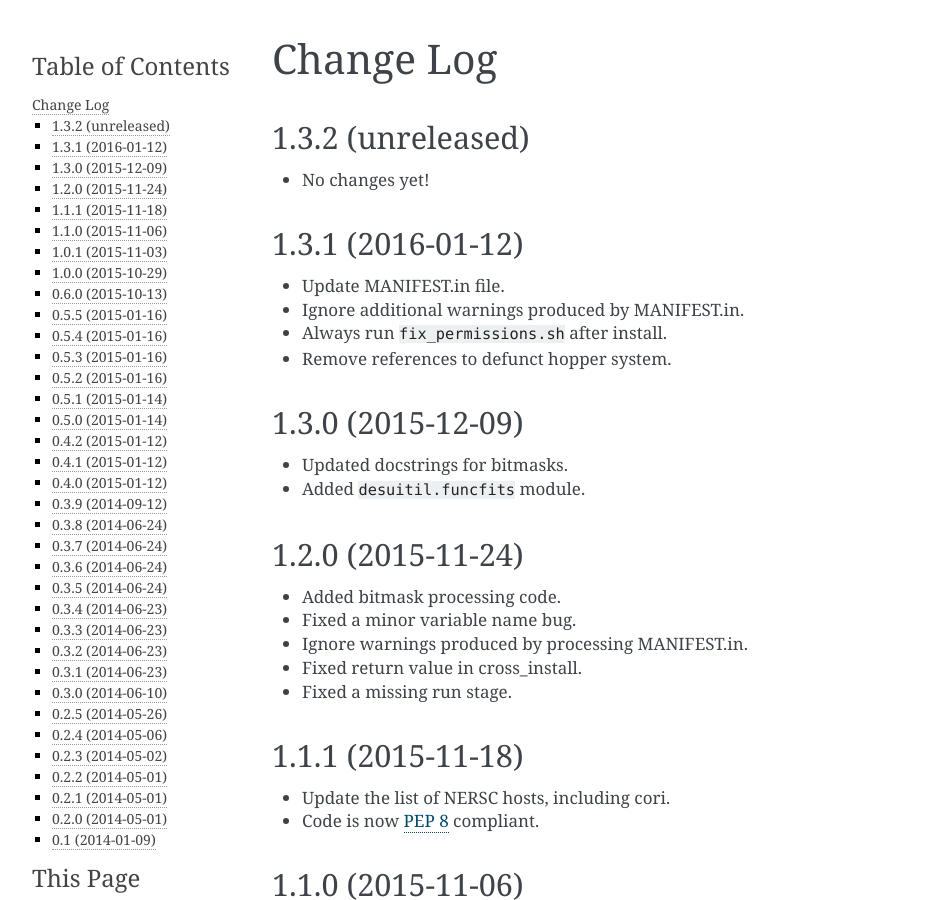
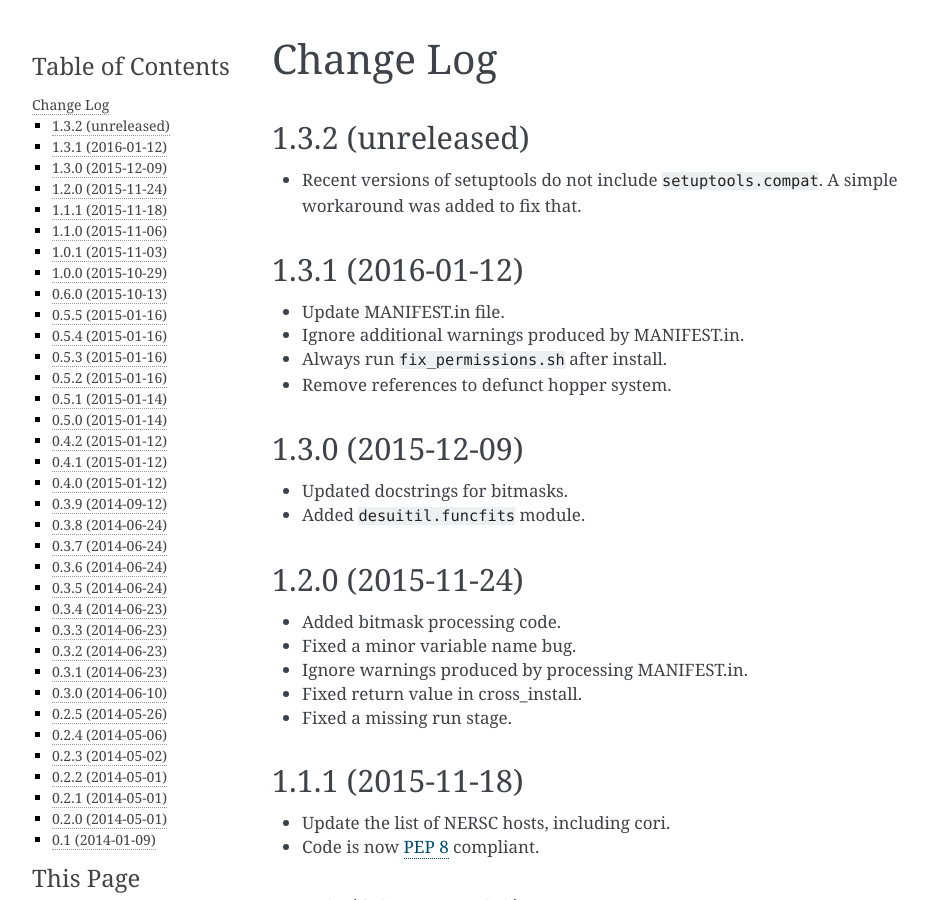
Before and after one commit to desihub/desiutil, a Sphinx documentation site: the page built from doc/changes.rst, in a window 1280 px wide and 900 px high. Shown: the whole window, without its empty margins (148-1076 px from the left). Built offline with Sphinx 7.4.7, drawn with Linux system fonts in a browser that asks for light colours; cross-references to code outside the pages are shown as plain code.

Commit message:
update changes.rst

```diff
--- a/doc/changes.rst
+++ b/doc/changes.rst
@@ -5,7 +5,8 @@ Change Log
 1.3.2 (unreleased)
 ------------------
 
-* No changes yet!
+* Recent versions of setuptools do not include ``setuptools.compat``.  A
+  simple workaround was added to fix that.
 
 1.3.1 (2016-01-12)
 ------------------
--- a/py/desiutil/_version.py
+++ b/py/desiutil/_version.py
@@ -1 +1 @@
-__version__ = '1.3.1.dev232'
+__version__ = '1.3.1.dev234'
```
